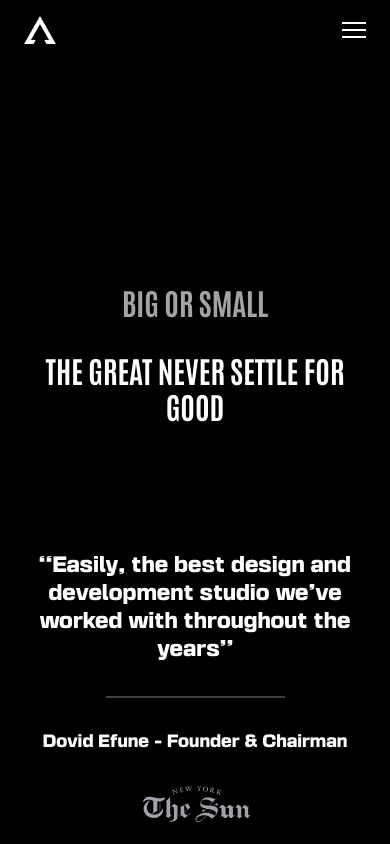
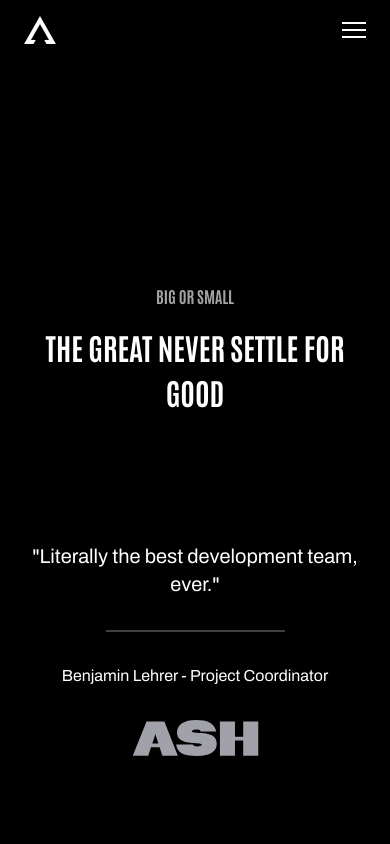
Before and after one commit to adnanadilalpha/alphasquad4.0, a Next.js app: page / in a window 390 px wide. Shown: the top 844 px of the page. Built offline with nearby package versions, Linux system fonts and the light colour scheme.

Commit message:
header and swiper updated

```diff
--- a/pages/components/Header.jsx
+++ b/pages/components/Header.jsx
@@ -7,7 +7,7 @@
   return (
     <div className="px-4 md:px-24">
       <div className="w-100 flex flex-col justify-center items-center mt-56 text-center">
-          <span className="text-3xl font-thin text-neutral-400 mb-8 uppercase Antonio">{props.title}</span>
+          <span className="text-base sm:text-3xl font-thin text-neutral-400 mb-4 sm:mb-8 uppercase Antonio">{props.title}</span>
           <span className="text-white text-3xl ms:text-4xl uppercase  md:text-5xl font-bold Antonio">
           {props.subTitle}
         </span>
--- a/pages/components/swiper.jsx
+++ b/pages/components/swiper.jsx
@@ -22,11 +22,11 @@
           disableOnInteraction: false,
         }}
         modules={[Autoplay]}
-        className="mySwiper container mt-32"
+        className="mySwiper container mt-32 text-center"
       >
         <SwiperSlide>
         < div className="flex flex-col items-center gap-y-8">
-               <p className="text-xl md:text-4xl text-white font">
+               <p className="text-xl md:text-3xl text-white font">
                         “Easily, the best design and development studio we’ve worked with throughout the years”
                     </p>
                     <div className="w-2/4 border border-neutral-700 h-0"></div>
@@ -37,54 +37,57 @@
                     </div>
         </SwiperSlide>
         <SwiperSlide>
-        < div className="flex flex-col items-center gap-y-8">
-               <p className="text-xl md:text-4xl text-white">
-                        “Easily, the best design and development studio we’ve worked with throughout the years”
+        < div className="flex flex-col items-center gap-y-8 font">
+               <p className="text-xl md:text-3xl text-white">
+               "Literally the best development team, ever."
                     </p>
                     <div className="w-2/4 border border-neutral-700 h-0"></div>
                     <p className="text-base text-white">
-                        Dovid Efune - Founder & Chairman
+                    Benjamin Lehrer - Project Coordinator
                     </p>
-                    <img src="../images/sunlogo.svg" alt="" className="" />
+                    <img src="../images/ashlogo.svg" alt="" className=""/>
                     </div>
         </SwiperSlide>
         <SwiperSlide>
 
-        < div className="flex flex-col items-center gap-y-8">
-               <p className="text-xl md:text-4xl text-white">
-                        “Easily, the best design and development studio we’ve worked with throughout the years”
+        < div className="flex flex-col items-center gap-y-8 font">
+               <p className="text-xl md:text-3xl text-white">
+               “Excellent experience with AlphaSquad! they jumped right into the project,
+                                 were exceptionally communicative,
+                                 and offered suggestions improvements beyond the original "ask." They didn't need to ask many questions,
+                                 worked crazy fast,
+                                 and acted very empowered throughout the process.”
                     </p>
                     <div className="w-2/4 border border-neutral-700 h-0"></div>
                     <p className="text-base text-white">
-                        Dovid Efune - Founder & Chairman
+                    Benjamin Lehrer - Project Coordinator
                     </p>
-                    <img src="../images/sunlogo.svg" alt="" className="" />
+                    <img src="../images/randyslogo.svg" alt="" className=""/>
                     </div>
         </SwiperSlide>
         <SwiperSlide>
-
-            < div className="flex flex-col items-center gap-y-8">
-                   <p className="text-xl md:text-4xl text-white">
-                            “Easily, the best design and development studio we’ve worked with throughout the years”
+            < div className="flex flex-col items-center gap-y-8 font">
+                   <p className="text-xl md:text-3xl text-white">
+                   “Loved working with AlphaSquad. Great leaders and skilled professionals in the creation of a SaaS solution.”
                         </p>
                         <div className="w-2/4 border border-neutral-700 h-0"></div>
                         <p className="text-base text-white">
-                            Dovid Efune - Founder & Chairman
+                        Kees Van Velzen - Managing Director
                         </p>
-                        <img src="../images/sunlogo.svg" alt="" className="" />
+                        <img src="../images/maeckerslogo.svg" alt="" className=""/>
                         </div>
             </SwiperSlide>
             <SwiperSlide>
 
-            < div className="flex flex-col items-center gap-y-8">
-                   <p className="text-xl md:text-4xl text-white">
-                            “Easily, the best design and development studio we’ve worked with throughout the years”
+            < div className="flex flex-col items-center gap-y-8 font">
+                   <p className="text-xl md:text-3xl text-white">
+                   “AlphaSquad is amazing ! I highly recommend using them as they did an amazing job on my UX/UI design.. I will be back”
                         </p>
                         <div className="w-2/4 border border-neutral-700 h-0"></div>
                         <p className="text-base text-white">
-                            Dovid Efune - Founder & Chairman
+                        Verinder Grewal - Founder
                         </p>
-                        <img src="../images/sunlogo.svg" alt="" className="" />
+                        <img src="../images/enterlogo.svg" alt="" className=""/>
                         </div>
             </SwiperSlide>
       </Swiper>
--- a/styles/globals.css
+++ b/styles/globals.css
@@ -6,10 +6,12 @@
 .font {
     font-family: "Archivo";
     font-size: 14px;
+    line-height: 140%;
 }
 
 .Antonio {
     font-family: "Antonio";
+    line-height: 150%;
 }
 
 
```
